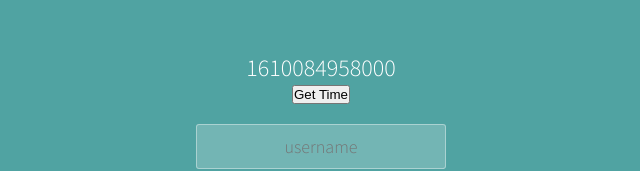
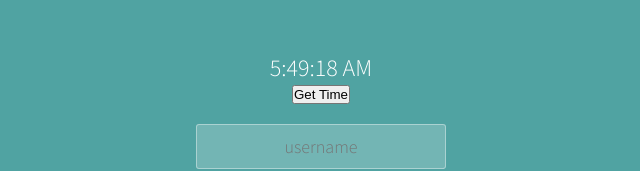
Before and after one commit to Esther-T/Login-Page-with-React, a React (Create React App) app: page / in a window 1280 px wide. Shown: the part 156-327 px from the top of the page, without its empty margins (319-959 px from the left). Built offline with nearby package versions, Linux system fonts and the light colour scheme.

Commit message:
Worked on time

```diff
--- a/src/components/App.jsx
+++ b/src/components/App.jsx
@@ -5,13 +5,11 @@ import Form from "./Form.jsx";
 var isLoggedIn = false; // check if user is logged in
 var userIsRegistered = true; // if user is registered
 
-var currentTime = new Date().getHours();
-console.log(currentTime);
 function App() {
-  const [currTime, newTime] = React.useState(new Date().getTime());
+  const [currTime, newTime] = React.useState(new Date().toLocaleTimeString());
 
   function getTime() {
-    newTime(new Date().getTime());
+    newTime(new Date().toLocaleTimeString());
   }
   return (
     <div className="container">
```
